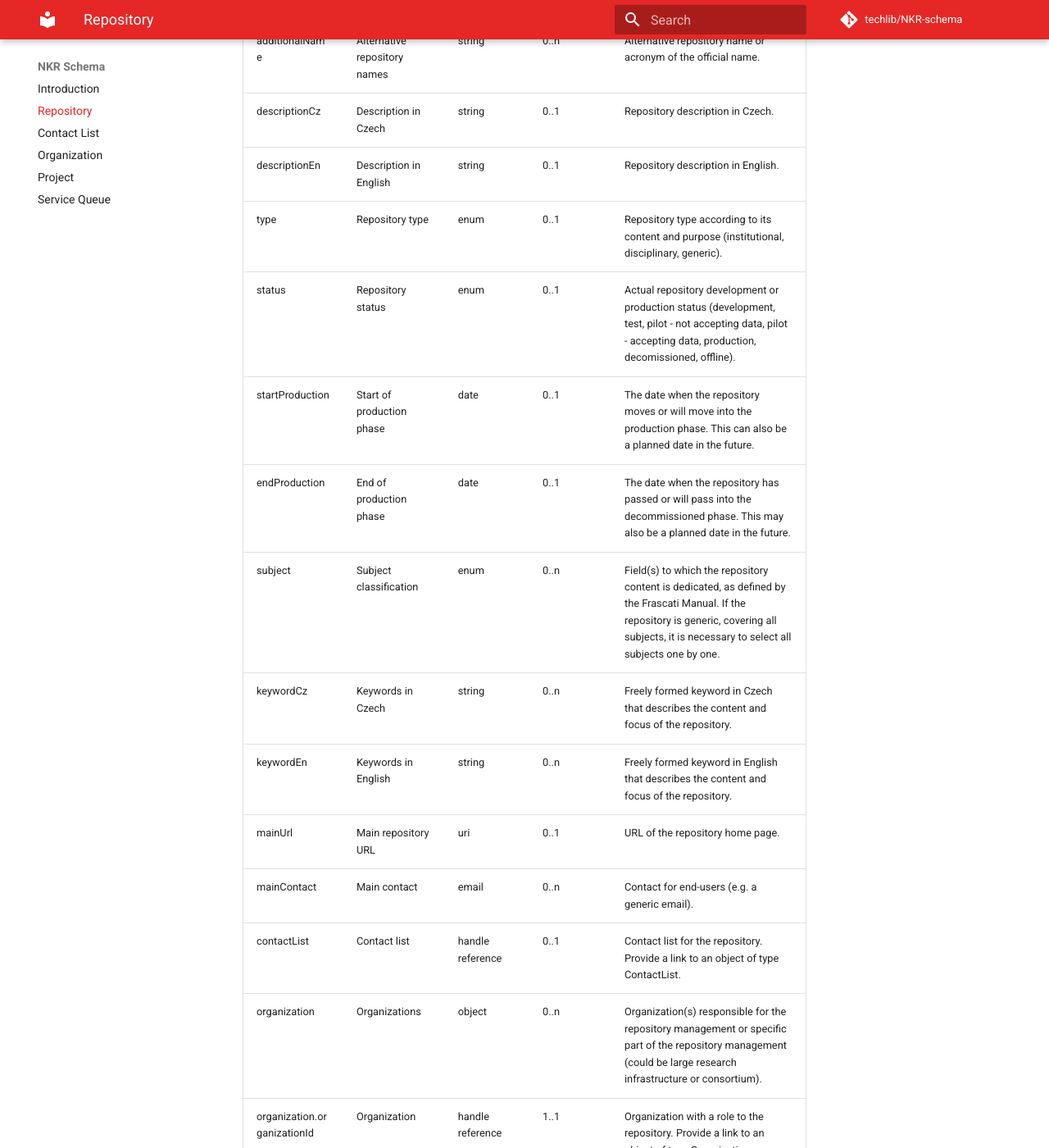
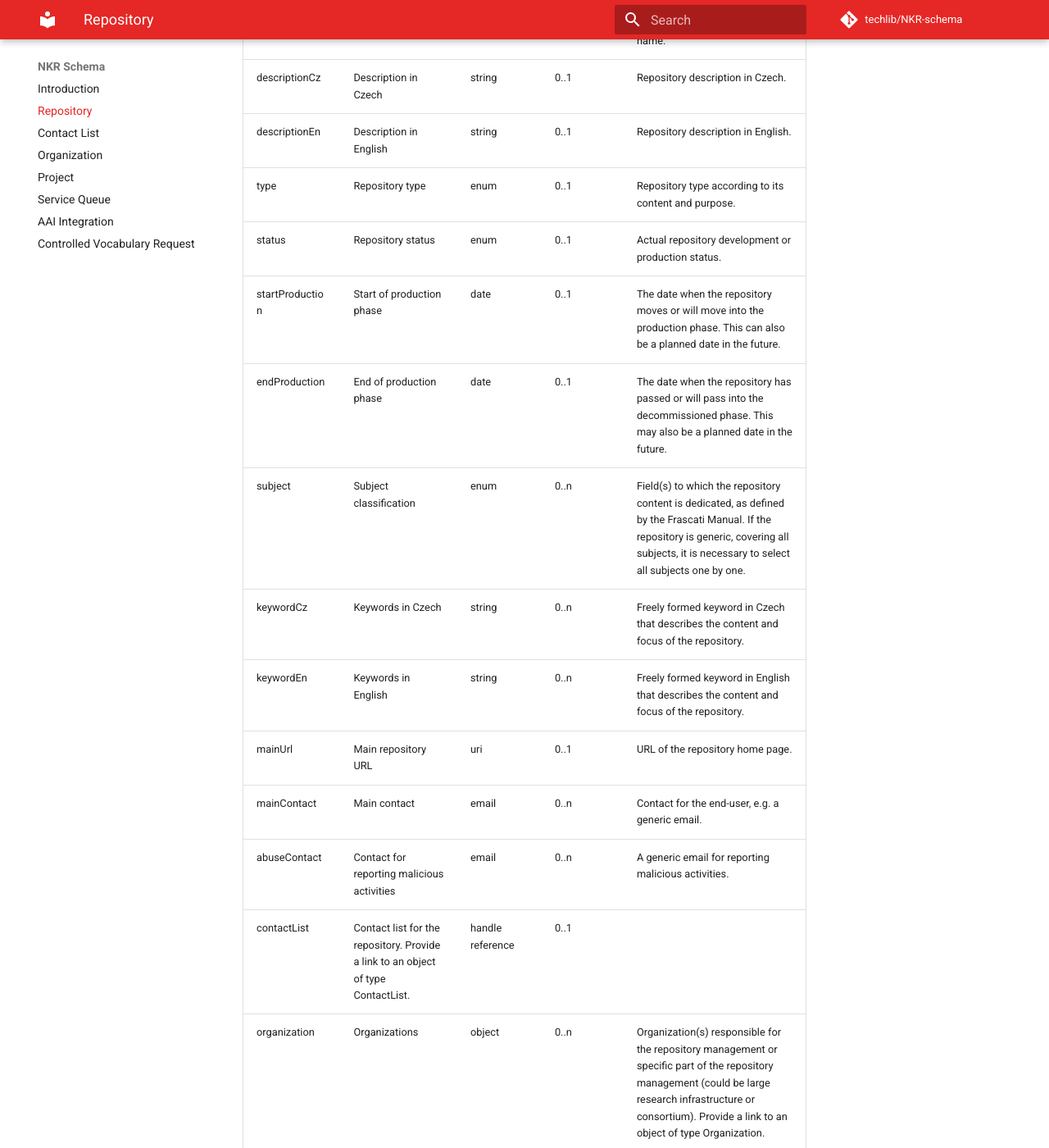
Before and after one commit to techlib/NKR-schema, an MkDocs documentation site: the page built from docs/repository.md, in a window 1280 px wide and 1400 px high, scrolled down 503 px. Shown: the whole window at 82% size. Built offline with MkDocs 1.6.1 and Material for MkDocs 9.7.7, drawn with Linux system fonts in a browser that asks for light colours; comment, search, counter and statistics services are not loaded; some of the changed text lies outside the part shown.

Commit message:
add md files for v.1.1.0

```diff
--- a/docs/repository.md
+++ b/docs/repository.md
@@ -1,34 +1,37 @@
 id | name | data type | cardinality | description
 -- | -- | -- | -- | --
-id | Repository identifier | string | 1..1 | Handle identifier of the NKR record (autogenerated).
+id | Repository identifier | string | 1..1 | NKR identifier of the record (autogenerated)
 handleUrl | Handle identifier | uri | 1..1 | Persistent identifier for the record.
-codeName | Codename for the repository (internal use only) | string | 1..1 |
+codeName | Codename for the repository | string | 0..1 | Internal use only. Must not be modified after creation.
 repositoryName | Repository name | string | 1..1 | Official repository name (usually in the original language).
-additionalName | Alternative repository names | string | 0..n | Alternative repository name or acronym of the official name.
-descriptionCz | Description in Czech | string  | 0..1 | Repository description in Czech.
-descriptionEn | Description in English | string  | 0..1 | Repository description in English.
-type | Repository type | enum | 0..1 | Repository type according to its content and purpose (institutional, disciplinary, generic).
-status | Repository status | enum | 0..1 | Actual repository development or production status (development, test, pilot - not accepting data, pilot - accepting data, production, decomissioned, offline).
+additionalName | Alternative repository names | string | 0..n | Alternative repository name or acronym of the official repository name.
+descriptionCz | Description in Czech | string | 0..1 | Repository description in Czech.
+descriptionEn | Description in English | string | 0..1 | Repository description in English.
+type | Repository type | enum | 0..1 | Repository type according to its content and purpose.
+status | Repository status | enum | 0..1 | Actual repository development or production status.
 startProduction | Start of production phase | date | 0..1 | The date when the repository moves or will move into the production phase. This can also be a planned date in the future.
 endProduction | End of production phase | date | 0..1 | The date when the repository has passed or will pass into the decommissioned phase. This may also be a planned date in the future.
 subject | Subject classification | enum | 0..n | Field(s) to which the repository content is dedicated, as defined by the Frascati Manual. If the repository is generic, covering all subjects, it is necessary to select all subjects one by one.
 keywordCz | Keywords in Czech | string | 0..n | Freely formed keyword in Czech that describes the content and focus of the repository.
 keywordEn | Keywords in English | string | 0..n | Freely formed keyword in English that describes the content and focus of the repository.
 mainUrl | Main repository URL | uri | 0..1 | URL of the repository home page.
-mainContact | Main contact | email | 0..n | Contact for end-users (e.g. a generic email).
-contactList | Contact list  | handle reference | 0..1 | Contact list for the repository. Provide a link to an object of type ContactList.
-organization | Organizations | object | 0..n | Organization(s) responsible for the repository management or specific part of the repository management (could be large research infrastructure or consortium).
-organization.organizationId | Organization | handle reference | 1..1 | Organization with a role to the repository. Provide a link to an object of type Organization.
-organization.organizationRole | Role | enum | 1..1 | Role of the organization (founder, partner).
+mainContact | Main contact | email | 0..n | Contact for the end-user, e.g. a generic email.
+abuseContact | Contact for reporting malicious activities | email | 0..n | A generic email for reporting malicious activities.
+contactList | Contact list for the repository. Provide a link to an object of type ContactList. | handle reference | 0..1 |
+organization | Organizations | object | 0..n | Organization(s) responsible for the repository management or specific part of the repository management (could be large research infrastructure or consortium). Provide a link to an object of type Organization.
+organization.organizationId | Organization | handle reference | 1..1 |
+organization.organizationRole | Role | enum | 1..1 |
 workingGroup | Relevant EOSC CZ working groups | enum | 0..n | EOSC CZ working groups relevant for the repository.
 fundingProject | Funding projects | handle reference | 0..n | Funding grants or projects. Provide a link to an object of type Project.
 policy | Repository policies | object | 0..n | Repository policies.
-policy.policyUrl | Policy URL | uri | 1..1 | URL of the policy.
-policy.policyType | Policy type | enum | 1..1 | Type of the policy.
+policy.policyUrl | Policy URL | uri | 1..1 |
+policy.policyType | Policy type | enum | 1..1 |
 license | Supported licenses | enum | 0..n | Licenses supported by the repository.
 software | Software | string | 0..n | Software used in the repository. Select from the list or enter your own text.
+nrpInfrastructure | NRP infrastructure | boolean | 0..1 | Information whether the repository runs on the NRP infrastructure.
 repoGit | Git platforms | uri | 0..n | The repository or organization on GitHub or another platform for code versioning (URL address of the project landing page on Git or another platform) for general or customized software used for desribed repository.
-serviceQueue | Service Queue  | handle reference | 0..1 | Service queue for the repository. Provide a link to an object of type ServiceQueue.
+serviceQueue | Service queue for the repository. Provide a link to an object of type ServiceQueue. | handle reference | 0..1 |
+aaiIntegration | AAI integration for the repository. Provide a link to an object of type AAIIntegration. | handle reference | 0..1 |
 versioning | Versioning support | boolean | 0..1 | Information if the repository supports versioning of files and metadata.
 relatedPublication | Support for related publications | boolean | 0..1 | Information if the repository offers the possibility to link metadata records of the datasets with metadata of another related resources (articles, software, another datasets etc.).
 pidType | Persistent identifier type used in the repository | uri | 0..n | For definiton of PIDs in the repository, use the Wikidata URI of the identifier, eg. https://www.wikidata.org/entity/Q25670 for DOI identifier used in described repository.
@@ -51,7 +54,7 @@
 controlledVocabulary | Controlled vocabularies | handle reference | 0..n | Controlled vocabularies used in the repository. Provide a link to an object of type ControlledVocab.
 datasetMaxSize | Dataset size limit | number | 0..1 | The maximum possible size of the uploaded dataset. Please specify in GB.
 sensitiveData | Support for sensitive data | boolean | 0..1 | Information if the repository supports sensitive data deposit.
-datasetType | Supported dataset types | enum | 0..n | Type(s) of the supported dataset(s).d.
+datasetType | Supported dataset types | enum | 0..n | Type(s) of the supported dataset(s).
 uiLanguage | UI languages | enum | 0..n | Language(s) of the reposiory UI.
 fip | FAIR Implementation Profiles | handle reference | 0..n | FAIR Implementation Profiles linked to the repository. Provide a link to an object of type FIP.
 relatedRegistry | Registry record | object | 0..n | Information on whether the repository is registered.
@@ -60,4 +63,4 @@
 indexedIn | Indexed in aggregator | object | 0..n | Information on whether the repository is indexed in an aggregator.
 indexedIn.indexedInUrl | URL of the repository in the aggregator | uri | 1..1 | URL address that points to the repository records indexed in the aggragator. Example: https://explore.openaire.eu/search/dataprovider?datasourceId=opendoar____::01894d6f048493d2cacde3c579c315a3
 indexedIn.indexedInName | Aggregator name | enum | 1..1 |
-remarks | Remarks | string  | 0..1 | Any remarks which are not possible to enter in another field.
+remarks | Remarks | string | 0..1 | Any remarks which are not possible to enter in another field.
--- a/mkdocs.yml
+++ b/mkdocs.yml
@@ -22,3 +22,5 @@
   - Organization: organization.md
   - Project: project.md
   - Service Queue: service-queue.md
+  - AAI Integration: aai-integration.md
+  - Controlled Vocabulary Request: controlled-vocab-request.md
```
Also changed, not shown: other parts of docs/repository.md (+3 -3 lines), docs/aai-integration.md (added, +12 -0 lines), docs/contact-list.md (+2 -2 lines), docs/controlled-vocab-request.md (added, +22 -0 lines), docs/organization.md (+2 -2 lines), docs/project.md (+1 -1 lines), docs/service-queue.md (+2 -2 lines), README.md (line endings or trailing spaces).
